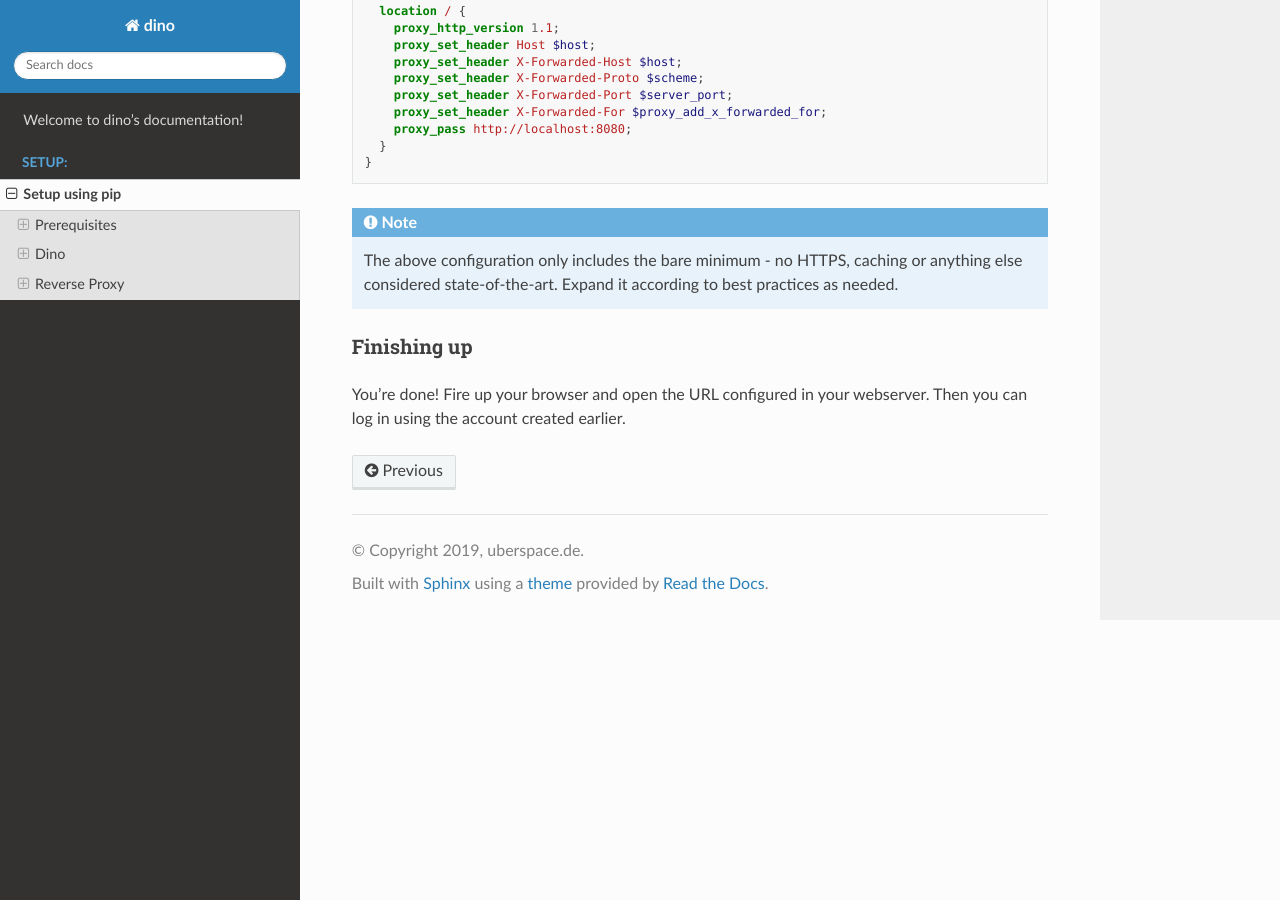
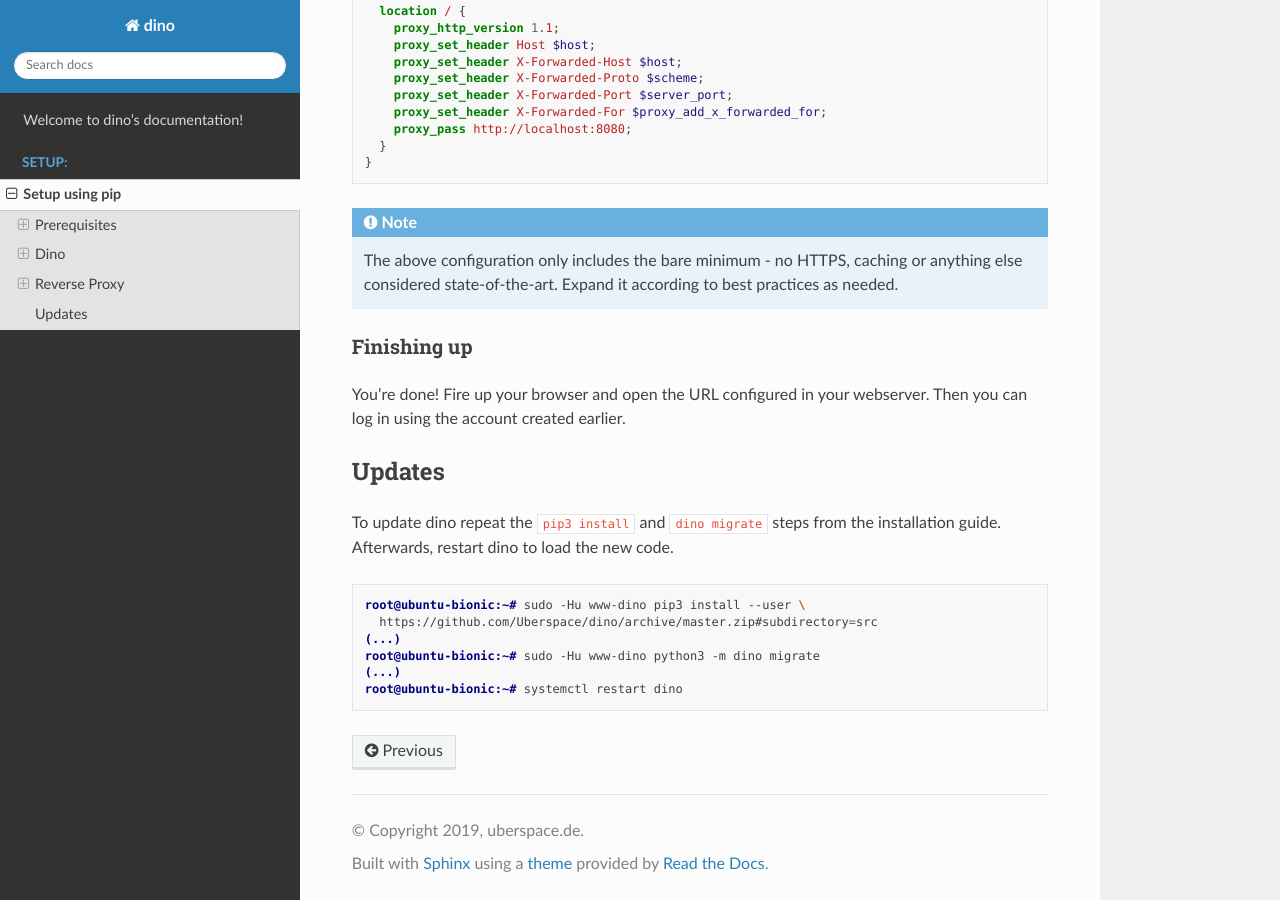
Before and after one commit to Uberspace/dino, a Sphinx documentation site: the page built from doc/setup_pip.rst, in a window 1280 px wide and 900 px high, scrolled down 5101 px. Built offline with Sphinx 7.4.7 and the Read the Docs theme 2.0.0, drawn with Linux system fonts in a browser that asks for light colours.

Commit message:
docs: updates

```diff
--- a/doc/setup_pip.rst
+++ b/doc/setup_pip.rst
@@ -292,3 +292,18 @@ Finishing up
 
 You're done! Fire up your browser and open the URL configured in your webserver.
 Then you can log in using the account created earlier.
+
+Updates
+-------
+
+To update dino repeat the ``pip3 install`` and ``dino migrate`` steps from the
+installation guide. Afterwards, restart dino to load the new code.
+
+.. code-block:: console
+
+  root@ubuntu-bionic:~# sudo -Hu www-dino pip3 install --user \
+    https://github.com/Uberspace/dino/archive/master.zip#subdirectory=src
+  (...)
+  root@ubuntu-bionic:~# sudo -Hu www-dino python3 -m dino migrate
+  (...)
+  root@ubuntu-bionic:~# systemctl restart dino
```
